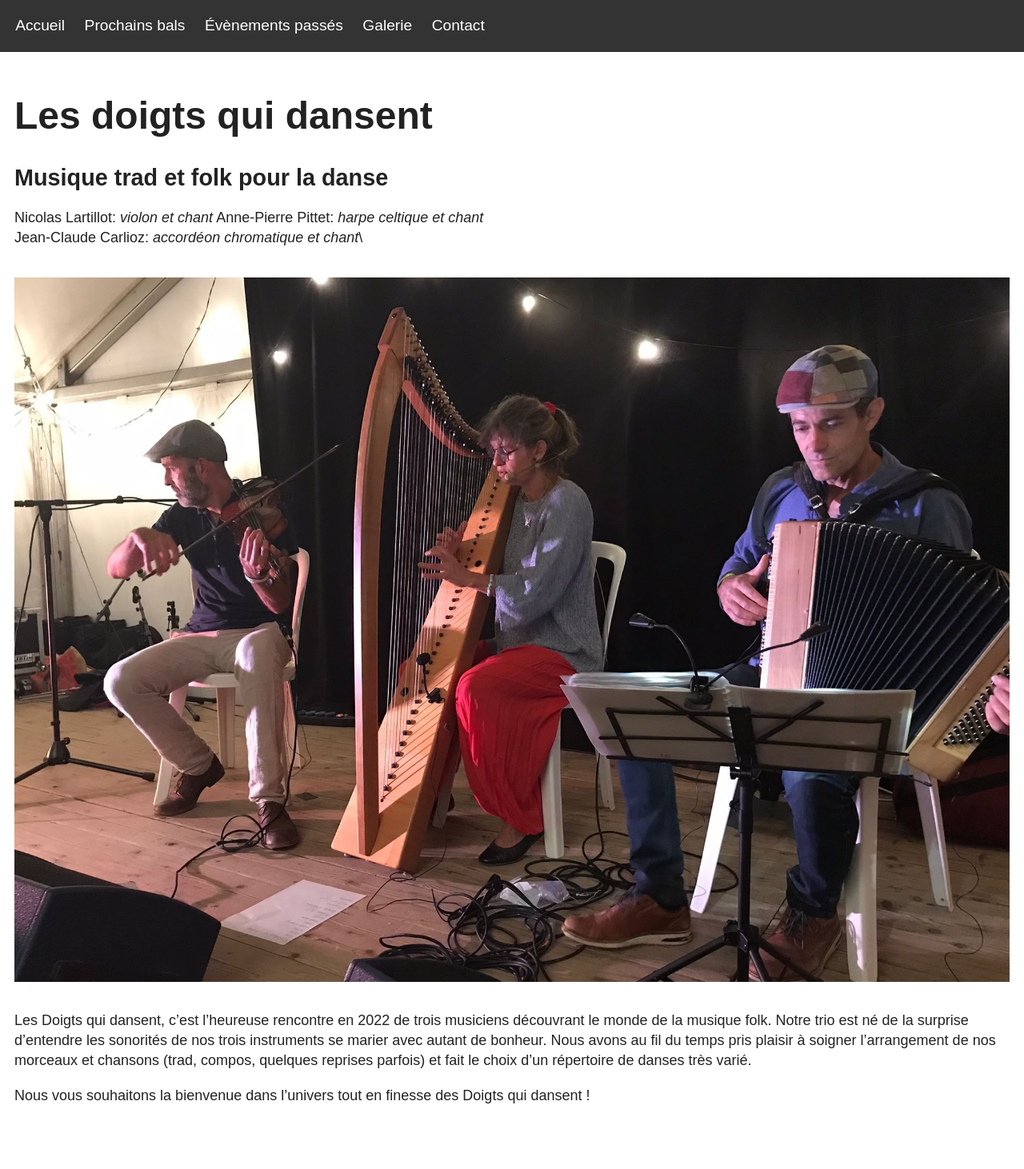
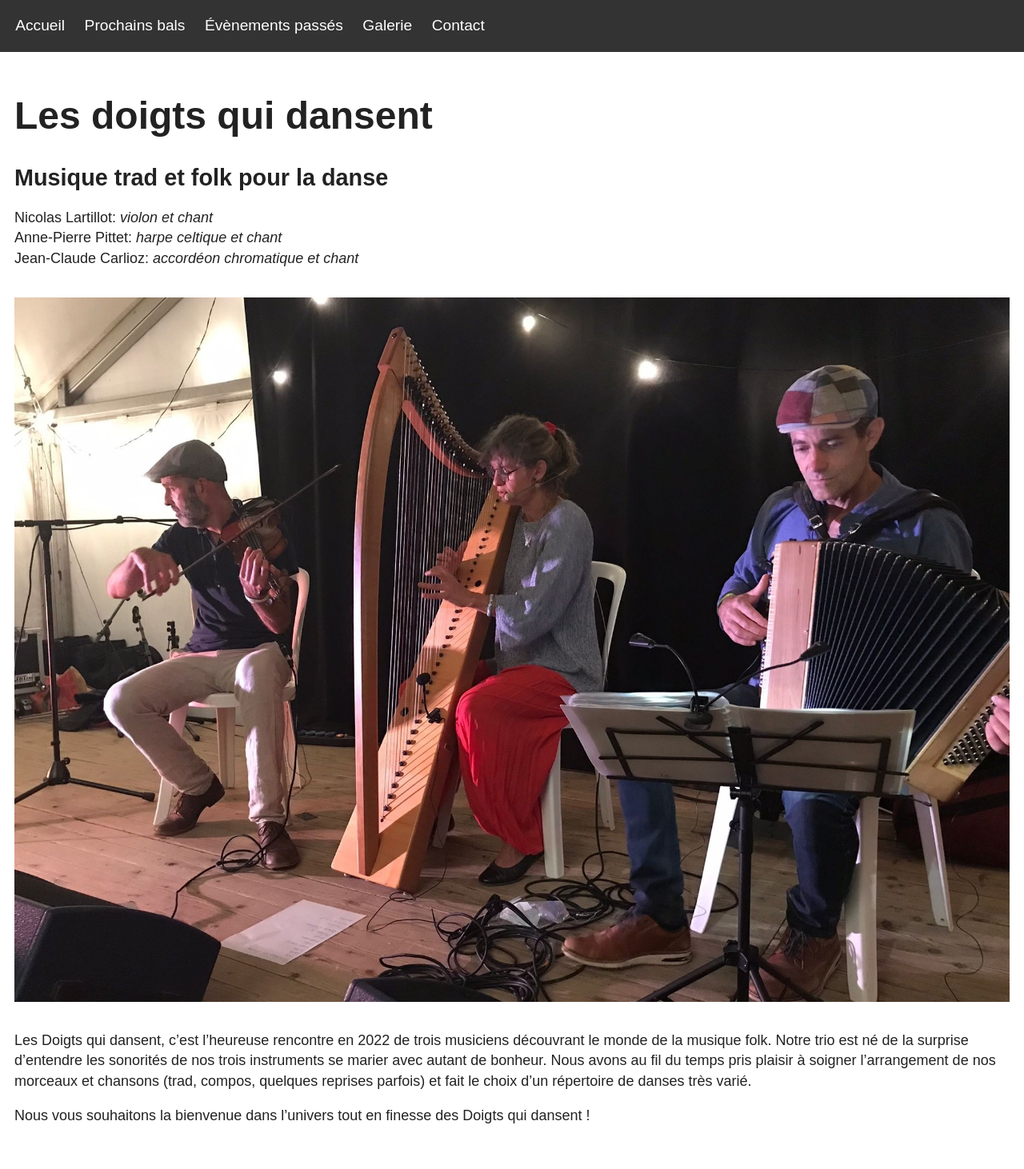
Before and after one commit to bayesiancook/les-doigts-qui-dansent-bal-folk, a Jekyll site: the page built from index.md, in a window 1280 px wide. Shown: the whole page at 80% size. Built offline with Jekyll 4.4.1, drawn with Linux system fonts in a browser that asks for light colours; before the commit the page ends 1437 px from its top, so only the background shows below that.

Commit message:
line breaks for names

```diff
--- a/index.md
+++ b/index.md
@@ -8,9 +8,9 @@ in_menu: true
 # Les doigts qui dansent
 ## Musique trad et folk pour la danse
 
-Nicolas Lartillot: _violon et chant_
+Nicolas Lartillot: _violon et chant_\
 Anne-Pierre Pittet: _harpe celtique et chant_\
-Jean-Claude Carlioz: _accordéon chromatique et chant_\
+Jean-Claude Carlioz: _accordéon chromatique et chant_
 
 <img
   src="{{ site.baseurl }}/assets/images/dqd_gen2.jpg"
```
